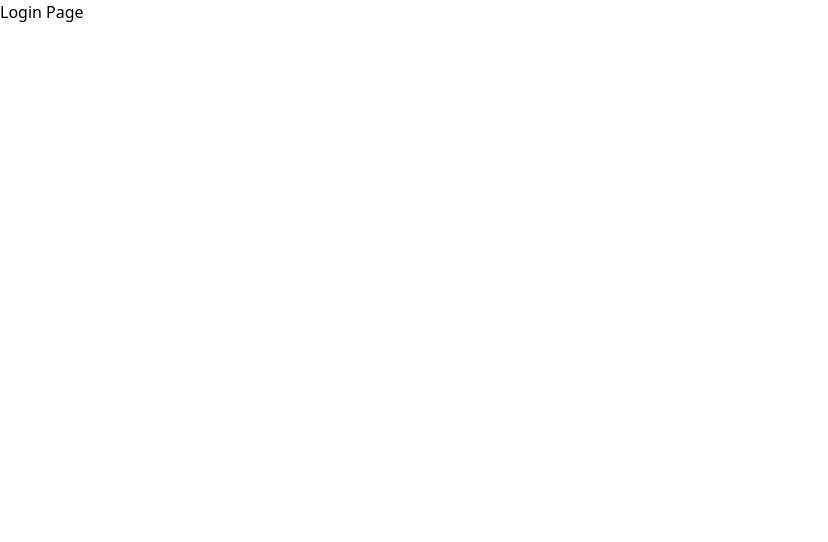
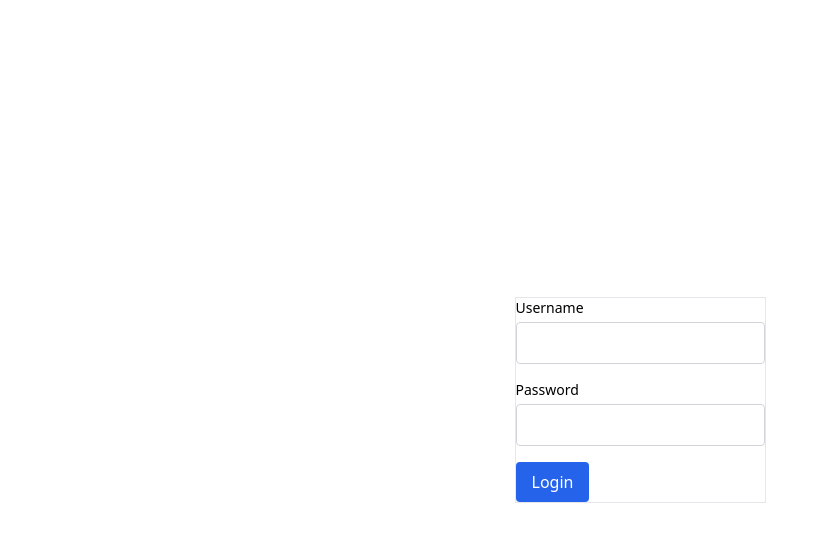
Before and after one commit to xGooddevilx/manshur-fanavari-task, a Next.js app: page /login in a window 1280 px wide. Shown: the top 542 px of the page, without its empty margins (0-828 px from the left). Built offline with nearby package versions, Linux system fonts and the light colour scheme.

Commit message:
Introduce login form component

```diff
--- a/src/app/(auth)/login/page.tsx
+++ b/src/app/(auth)/login/page.tsx
@@ -1,9 +1,7 @@
-import React from 'react'
+import { LoginPage } from "@/views/LoginPage/LoginPage";
 
- const Page = () => {
-  return (
-    <div>Login Page</div>
-  )
-}
+const Page = () => {
+	return <LoginPage/>
+};
 
-export default Page
+export default Page;
--- a/src/layouts/AuthLayout/AuthLayout.tsx
+++ b/src/layouts/AuthLayout/AuthLayout.tsx
@@ -6,6 +6,6 @@ type Props = {
 
 export const AuthLayout = ({children}:Props) => {
   return (
-    <div>{children}</div>
+    <div className='flex justify-center items-center h-dvh'>{children}</div>
   )
 }
--- /dev/null
+++ b/src/views/LoginPage/LoginPage.tsx
@@ -0,0 +1,9 @@
+import { LoginForm } from "./components/LoginForm/LoginForm"
+
+export const LoginPage = () => {
+  return (
+    <div className="min-w-60 border">
+      <LoginForm/>
+    </div>
+  )
+}
--- /dev/null
+++ b/src/views/LoginPage/components/LoginForm/LoginForm.tsx
@@ -0,0 +1,64 @@
+"use client";
+
+import { useForm } from "react-hook-form";
+import { zodResolver } from "@hookform/resolvers/zod";
+import { useLoginFormSchema } from "./useLoginFormSchema";
+import { z } from "zod";
+export const LoginForm = () => {
+	const FormSchema = useLoginFormSchema();
+
+  type FormDataType = z.infer<typeof FormSchema>;
+
+	const {
+		handleSubmit,
+		register,
+		formState: { errors },
+	} = useForm<FormDataType>({
+		resolver: zodResolver(FormSchema),
+	});
+
+	const onSubmit = (data:FormDataType) => {
+		console.log("Form data:", data);
+
+	};
+
+	return (
+		<div>
+			<form
+				onSubmit={handleSubmit(onSubmit)}
+				className="space-y-4 max-w-sm mx-auto"
+			>
+				<div>
+					<label className="block text-sm font-medium mb-1">Username</label>
+					<input
+						type="text"
+						{...register("username")}
+						className="w-full border border-gray-300 p-2 rounded"
+					/>
+					{errors.username && (
+						<p className="text-red-500 text-sm">{errors.username.message}</p>
+					)}
+				</div>
+
+				<div>
+					<label className="block text-sm font-medium mb-1">Password</label>
+					<input
+						type="password"
+						{...register("password")}
+						className="w-full border border-gray-300 p-2 rounded"
+					/>
+					{errors.password && (
+						<p className="text-red-500 text-sm">{errors.password.message}</p>
+					)}
+				</div>
+
+				<button
+					type="submit"
+					className="bg-blue-600 text-white px-4 py-2 rounded hover:bg-blue-700"
+				>
+					Login
+				</button>
+			</form>
+		</div>
+	);
+};
--- /dev/null
+++ b/src/views/LoginPage/components/LoginForm/useLoginFormSchema.ts
@@ -0,0 +1,14 @@
+import { useMemo } from "react";
+import z from "zod";
+
+export const useLoginFormSchema = () => {
+	const schema = useMemo(
+		() =>
+			z.object({
+				username: z.string().min(1, "Username is required"),
+				password: z.string().min(1, "Password is required"),
+			}),
+		[]
+	);
+	return schema;
+};
```
Also changed, not shown: package.json (+6 -1 lines), 1 other file (tests, documents, lock files or other folders).
